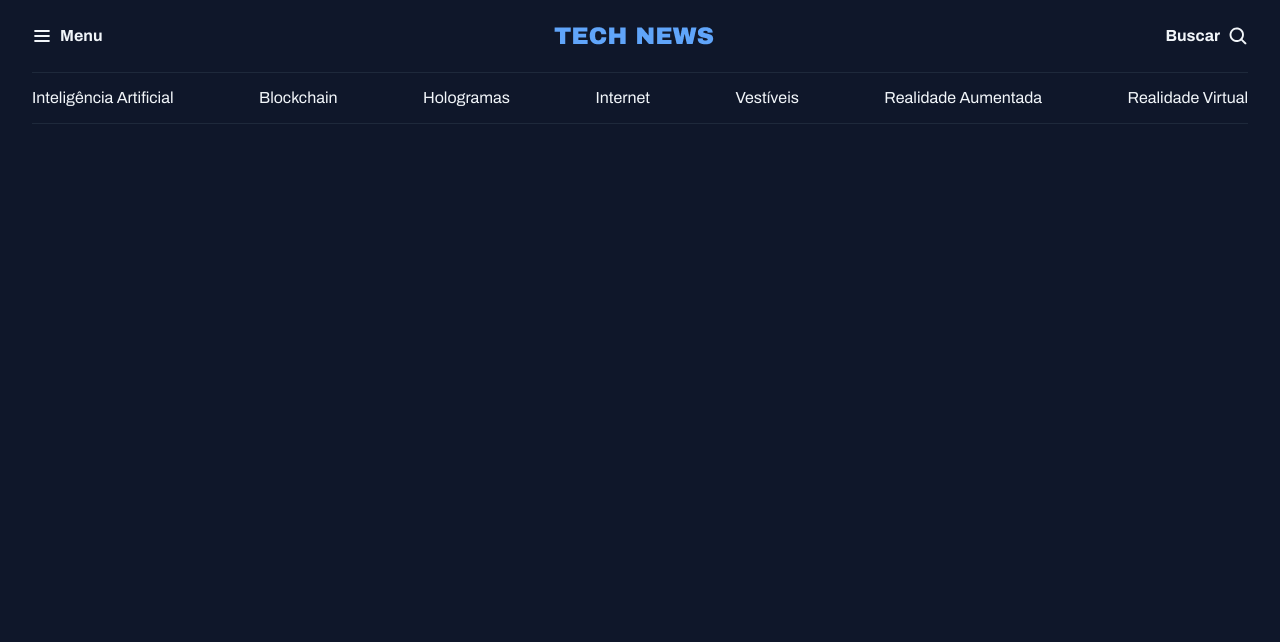
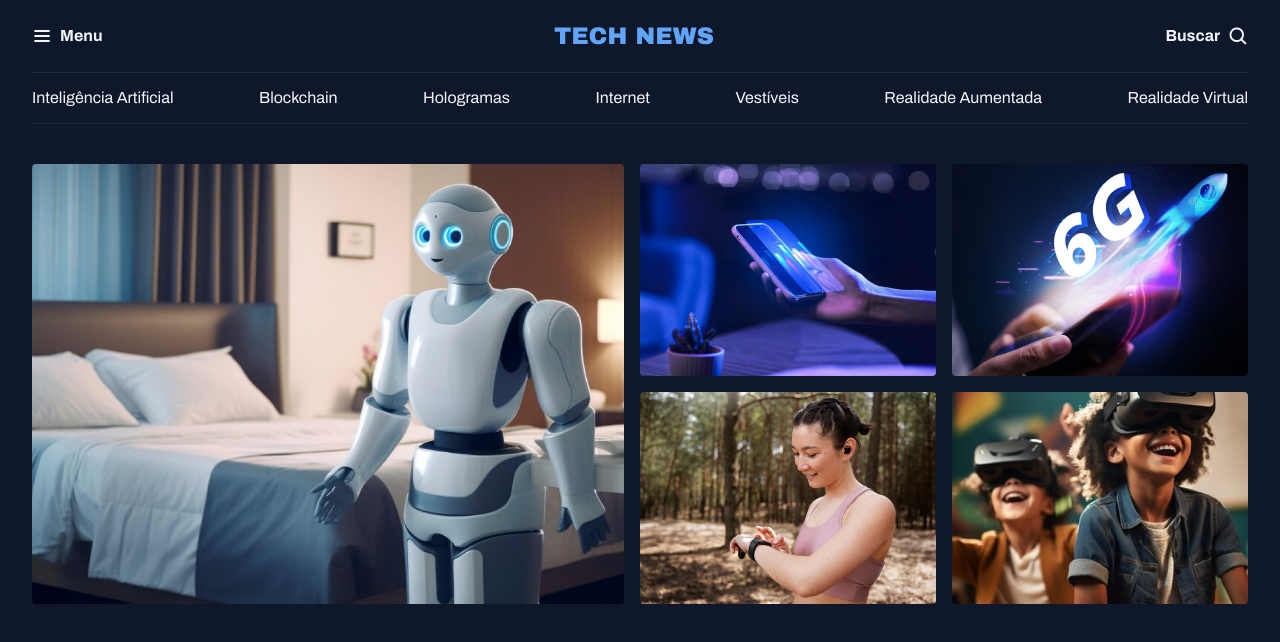
Before and after one commit to alexpaivadev/portal_noticias, a plain HTML site: page index.html in a window 1280 px wide. Drawn offline with Linux system fonts and the light colour scheme.

Commit message:
Structuring the Highlights section

```diff
--- a/index.html
+++ b/index.html
@@ -34,5 +34,27 @@
             <a href="#">Realidade  Virtual</a>
         </nav>
     </header>
+
+    <main class="grid container">
+        <section id="featured" class="grid grid-flow-col gap-16">
+            <div>
+                <img src="./assets/images/Image 01.png" alt="">
+            </div>
+            <div class="grid grid-cols-2 gap-16">
+                <div>
+                    <img src="./assets/images/Image 02.png" alt="">
+                </div>
+                <div>
+                    <img src="./assets/images/Image 03.png" alt="">
+                </div>
+                <div>
+                    <img src="./assets/images/Image 04.png" alt="">
+                </div>
+                <div>
+                    <img src="./assets/images/Image 05.png" alt="">
+                </div>
+            </div>
+        </section>
+    </main>
 </body>
 </html>
--- a/styles/global.css
+++ b/styles/global.css
@@ -41,19 +41,17 @@ h1, h2, h3 {
     font: inherit;
 }
 
+img {
+    max-width: 100%;
+}
+
+main {
+    margin-top: 40px;
+}
+
 .container {
     max-width: 1280px;
     margin-inline: auto;
     padding-inline: 32px;
 
 }
-
-/* utility-first */
-
-.grid {
-    display: grid;
-}
-
-.grid-flow-col {
-    grid-auto-flow: column;
-}
--- /dev/null
+++ b/styles/sections.css
@@ -0,0 +1,7 @@
+#featured {
+    img {
+        height: 100%;
+        object-fit: cover;
+        border-radius: 4px;
+    }
+}
--- a/styles/style.css
+++ b/styles/style.css
@@ -1,2 +1,4 @@
 @import url(global.css);
+@import url(utility.css);
 @import url(header.css);
+@import url(sections.css);
--- /dev/null
+++ b/styles/utility.css
@@ -0,0 +1,15 @@
+.grid {
+    display: grid;
+}
+
+.grid-flow-col {
+    grid-auto-flow: column;
+}
+
+.grid-cols-2 {
+    grid-template-columns: 1fr 1fr;
+}
+
+.gap-16 {
+    gap: 16px;
+}
```
